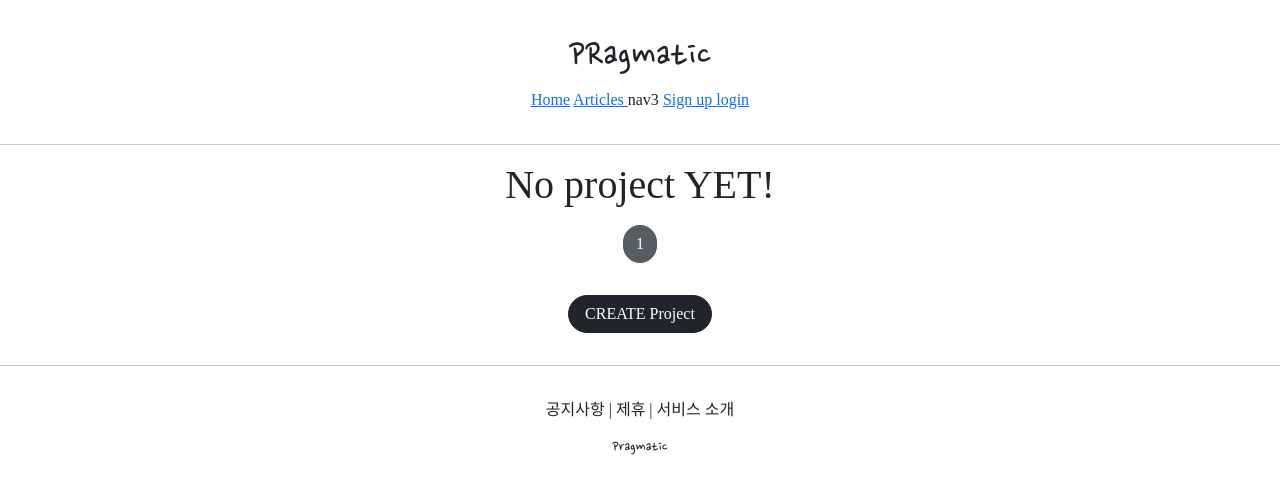
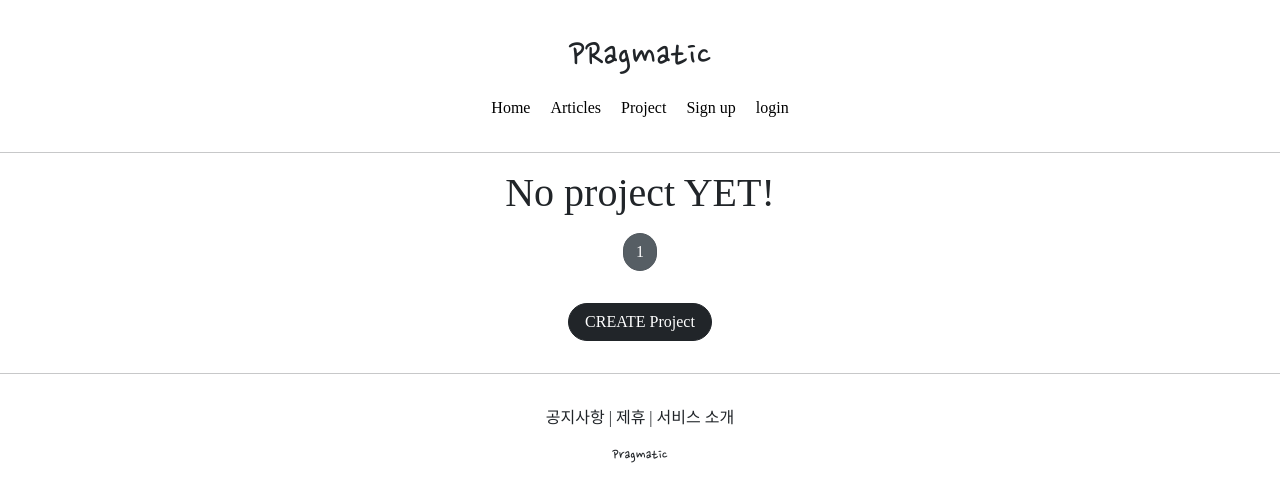
Before and after one commit to holawan/Pinterest, a Django app: page /projects/list/ in a window 1280 px wide. Shown: the top 502 px of the page. Run offline with Django 3.2, Linux system fonts and the light colour scheme; data that the repository does not hold is empty; some libraries are stand-ins or nearby versions; some web fonts are replaced.

Commit message:
[update] style 수정

```diff
--- a/articleapp/views.py
+++ b/articleapp/views.py
@@ -58,4 +58,4 @@ class ArticleListView(ListView) :
     context_obejct_name = 'article_list'
     template_name = 'articleapp/list.html'
     #한 페이지에 보여야 하는 객체 수
-    paginate_by = 3
+    paginate_by = 1
--- a/projectapp/templates/projectapp/list.html
+++ b/projectapp/templates/projectapp/list.html
@@ -6,11 +6,6 @@
   .container {
       padding: 0;
       margin: 0, auto;
-  }
-
-  .container a {
-    width: 45%;
-    max-width: 250px;
   }
 
   .container div {
@@ -22,7 +17,9 @@
   }
 
   .container img {
-    width: 100%;
+    width: 7rem;
+    height: 7rem;
+    object-fit : cover;
     border-radius: 1rem;
   }
 
--- a/static/base.css
+++ b/static/base.css
@@ -20,3 +20,25 @@
     font-size:13px;
   }
 }
+
+
+a {
+  color:black;
+  text-decoration: none;
+}
+
+a:hover {
+  color:black;
+  text-decoration: none;
+}
+
+
+.pragmatic_header_nav{
+
+  margin: 0 0.5rem;
+}
+
+.pragmatic_header_navbar {
+
+  margin: 1rem 0;
+}
--- a/templates/base.html
+++ b/templates/base.html
@@ -3,7 +3,7 @@
 
 
   {% include 'head.html' %}
-
+  {% comment %} {% load base.css %} {% endcomment %}
   <body style = "font-family: 'NanumGaRamYeonGgoc';">
     {% comment %} border-radius는 블록의 가장자리에 공유를 줘서 부드럽게 만드는 것   {% endcomment %}
     {% include 'header.html' %}
--- a/templates/header.html
+++ b/templates/header.html
@@ -4,30 +4,34 @@
   <div >
     <h1 class = "pragmatic_logo">PRagmatic</h1>
   </div>
-  <div>
-    <span><a href="{% url 'accountapp:hello_world' %}">Home</a></span>
-    <a href="{% url 'articleapp:list' %}">
+  <div class="pragmatic_header_navbar">
+    <span><a href="{% url 'accountapp:hello_world' %}" class="pragmatic_header_nav">Home</a></span>
+    <a href="{% url 'articleapp:list' %}" class="pragmatic_header_nav">
       <span>
         Articles
       </span>
     </a>
-    <span>nav3</span>
+    <a href="{% url 'projectapp:list' %}" class="pragmatic_header_nav">
+      <span>
+        Project
+      </span>
+    </a>
     {% comment %} user가 로그인이 되어있지 않다면 로그인을 보여줘라 {% endcomment %}
     {% if not user.is_authenticated %}
     {% comment %} next 인자를 사용해서 우리가 만든 페이지 어디선가 next라는 인자를 넘겨줘서
     원래 있던 자리로 돌아올 수 있다. {% endcomment %}
-    <a href="{% url 'accountapp:create' %}">
+    <a href="{% url 'accountapp:create' %}" class="pragmatic_header_nav">
       <span>Sign up</span>
     </a>
-    <a href="{% url 'accountapp:login' %}?next={{request.path}}">
+    <a href="{% url 'accountapp:login' %}?next={{request.path}}" class="pragmatic_header_nav">
       <span>login</span>
     </a>
     {% comment %} 아니라면 로그아웃을 보여줘라 {% endcomment %}
     {% else %}
-    <a href="{% url 'accountapp:detail' pk=user.pk%}">
+    <a href="{% url 'accountapp:detail' pk=user.pk%}" class="pragmatic_header_nav">
       <span>MyPage</span>
     </a>
-    <a href="{% url 'accountapp:logout' %}?next={{request.path}}">
+    <a href="{% url 'accountapp:logout' %}?next={{request.path}}" class="pragmatic_header_nav">
       <span>logout</span>
     </a>
     {% endif %}
--- a/templates/snippets/card_project.html
+++ b/templates/snippets/card_project.html
@@ -1,3 +1,6 @@
-<div>
+<div style="display:block; text-align:center;">
   <img src="{{ project.image.url }}" alt="">
+  <h5 class="mt-2" style="font-family: 'NanumGaRamYeonGgocB">
+    {{project.title | truncatechars:8}}
+  </h5>
 </div>
```
